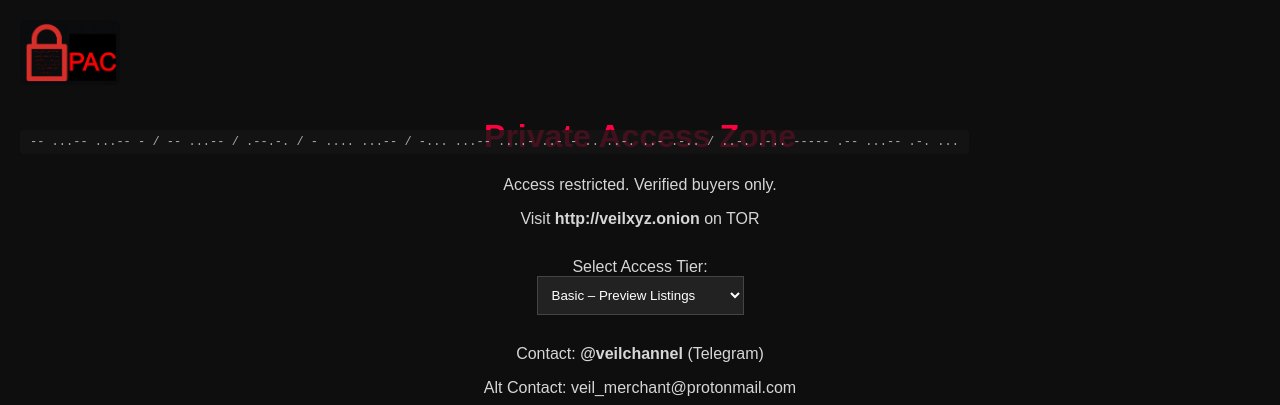
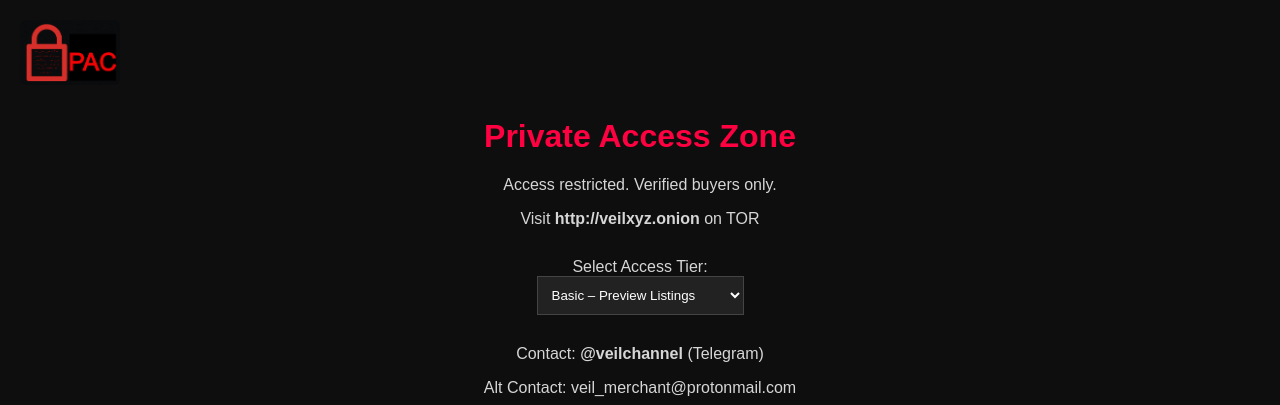
Before and after one commit to shadowecho88/veilsite, a plain HTML site: page index.html in a window 1280 px wide. Shown: the top 405 px of the page. Drawn offline with Linux system fonts and the light colour scheme.

Commit message:
Update index.html

```diff
--- a/index.html
+++ b/index.html
@@ -82,11 +82,6 @@
     <img src="img/logo.jpg" alt="Private Logo" />
   </div>
 
-  <!-- Morse code box near logo -->
-  <div class="morse-box">
-    -- ...-- ...-- - / -- ...-- / .--.-. / - .... ...-- / -... ...-- ....- ..- - .. ..-. ..- .-.. / ..-. .-.. ----- .-- ...-- .-. ...
-  </div>
-
   <h1>Private Access Zone</h1>
   <p>Access restricted. Verified buyers only.</p>
   <p>Visit <strong>http://veilxyz.onion</strong> on TOR</p>
```
